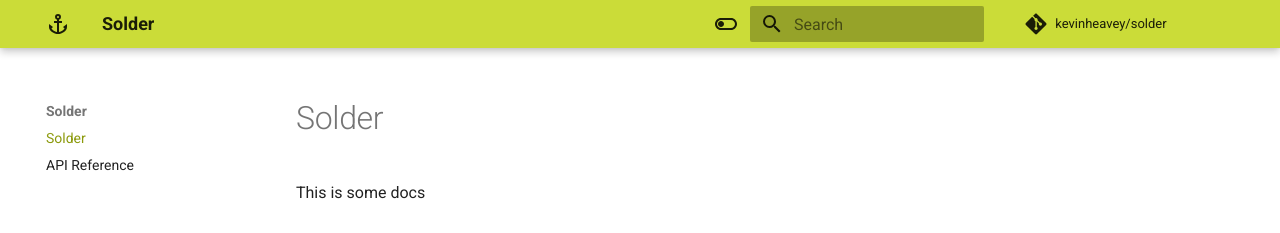
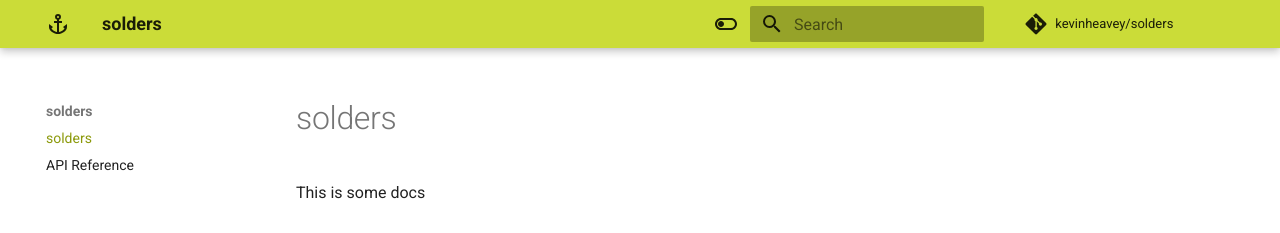
Before and after one commit to windi917/solders, an MkDocs documentation site: the page built from docs/index.md, in a window 1280 px wide. Shown: the top 233 px of the page. Built offline with MkDocs 1.6.1 and Material for MkDocs 9.7.7, drawn with Linux system fonts in a browser that asks for light colours; comment, search, counter and statistics services are not loaded.

Commit message:
rename to solders

```diff
--- a/Cargo.toml
+++ b/Cargo.toml
@@ -1,11 +1,11 @@
 [package]
-name = "solder"
+name = "solders"
 version = "0.1.0"
 edition = "2018"
 
 # See more keys and their definitions at https://doc.rust-lang.org/cargo/reference/manifest.html
 [lib]
-name = "solder"
+name = "solders"
 crate-type = ["cdylib"]
 
 [dependencies]
--- a/docs/index.md
+++ b/docs/index.md
@@ -1,3 +1,3 @@
-# Solder
+# solders
 
 This is some docs
--- a/mkdocs.yaml
+++ b/mkdocs.yaml
@@ -1,4 +1,4 @@
-site_name: Solder
+site_name: solders
 theme:
   name: material
   icon:
@@ -21,9 +21,9 @@ markdown_extensions:
   - meta
   - pymdownx.tabbed:
       alternate_style: true
-repo_url: https://github.com/kevinheavey/solder
-repo_name: kevinheavey/solder
-site_url: https://kevinheavey.github.io/solder/
+repo_url: https://github.com/kevinheavey/solders
+repo_name: kevinheavey/solders
+site_url: https://kevinheavey.github.io/solders/
 plugins:
   - mkdocstrings:
       handlers:
--- a/pyproject.toml
+++ b/pyproject.toml
@@ -1,5 +1,5 @@
 [tool.poetry]
-name = "solder"
+name = "solders"
 version = "0.0.1"
 description = "Python bindings for Solana Rust tools"
 authors = ["kevinheavey <kevinheavey123@gmail.com>"]
@@ -24,7 +24,7 @@ build-backend = "maturin"
 
 
 [project]
-name = "solder"
+name = "solders"
 requires-python = ">=3.7"
 classifiers = [
     "Programming Language :: Rust",
```
Also changed, not shown: docs/api_reference.md (+1 -1 lines), 6 other files.
